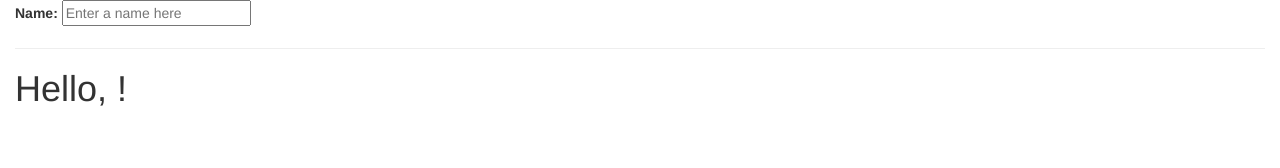
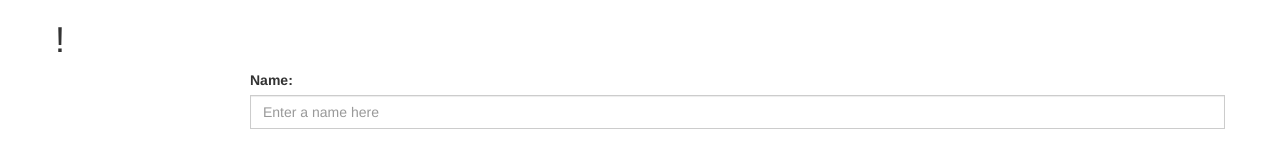
Before and after one commit to Wfuger/angular-practice, a website: page index.html in a window 1280 px wide. Drawn offline with nearby package versions, Linux system fonts and the light colour scheme.

```diff
--- a/index.html
+++ b/index.html
@@ -5,11 +5,15 @@
     <script src="https://ajax.googleapis.com/ajax/libs/angularjs/1.5.5/angular.min.js"></script>
   </head>
   <body>
-    <div class="container-fluid">
-      <label>Name:</label>
-      <input type="text" ng-model="yourName" placeholder="Enter a name here">
-      <hr>
-      <h1>Hello, {{yourName}}!</h1>
+    <div class="container">
+      <div class="row">
+        <h1>{{yourName}}!</h1>
+        <div class="col-sm-offset-2 col-sm-10 input-group">
+          <label>Name:</label>
+          <input class="form-control" type="text" ng-model="yourName" placeholder="Enter a name here">
+          <hr>
+        </div>
+      </div>
     </div>
   </body>
 </html>
```
Also changed, not shown: package.json (added, +20 -0 lines).
